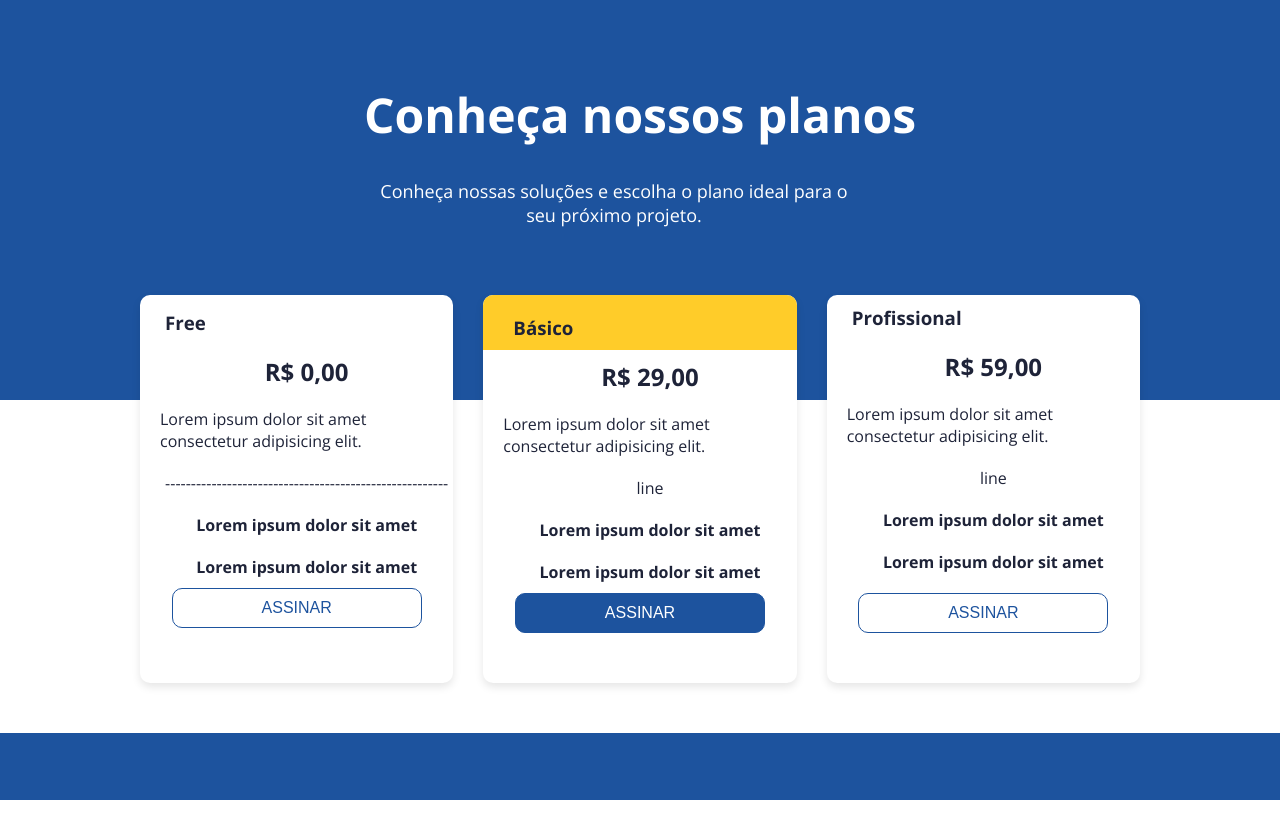
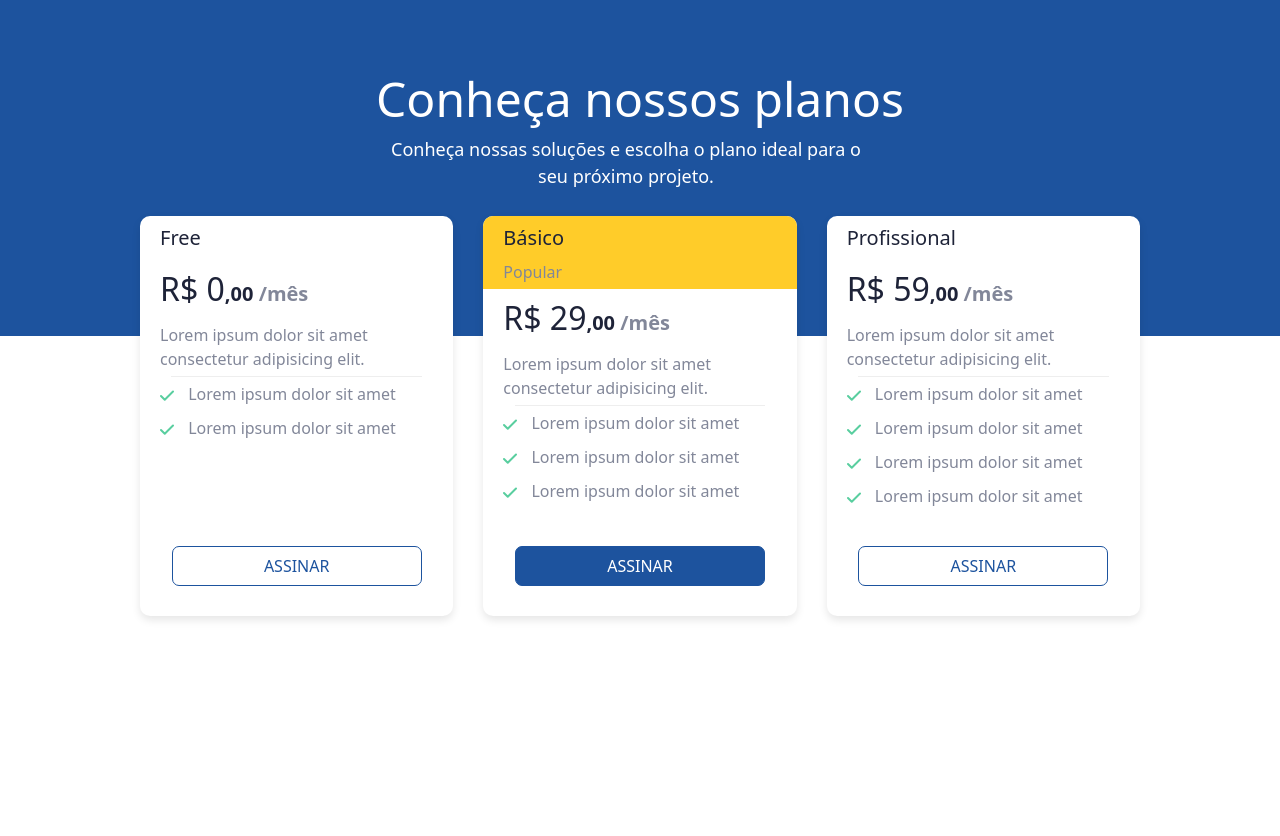
Before and after one commit to felipe0424/projeto-assinatura, a plain HTML site: page index.html in a window 1280 px wide. Before the commit the page ends 800 px from the top, so only its background shows below. Drawn offline with nearby package versions, Linux system fonts and the light colour scheme.

Commit message:
Atualização index

```diff
--- a/index.html
+++ b/index.html
@@ -5,6 +5,8 @@
     <meta name="viewport" content="width=device-width, initial-scale=1.0">
     <link rel="stylesheet" href="src/assets/style/global.css">
     <link href="https://fonts.googleapis.com/css2?family=Open+Sans:ital,wght@0,300..800;1,300..800&display=swap" rel="stylesheet">
+    <link href="https://cdn.jsdelivr.net/npm/bootstrap@5.3.3/dist/css/bootstrap.min.css" rel="stylesheet">
+    <script src="https://cdn.jsdelivr.net/npm/bootstrap@5.3.3/dist/js/bootstrap.bundle.min.js"></script>
     <title>Projeto Assinatura</title>
 </head>
 <body>
@@ -15,34 +17,36 @@
         </div>
     </header>
     <main>
-        <div>
             <div class="planos">
                 <div class="box">
                     <div class="boxPlanos">
-                        <div class="boxH3">
-                            <h3>Free</h3>
+                        <h3>Free</h3>
+                        <h2>R$ 0<strong class="zeros">,00</strong><strong class="mes"> /mês</strong></h2>
+                        <p>Lorem ipsum dolor sit amet consectetur adipisicing elit.</p>
+                        <i class="line"></i>
+                        <div class="incluse">
+                            <p><img src="src/assets/svg/ok.svg" alt="Ok" class="icon"> Lorem ipsum dolor sit amet</p>
+                            <p><img src="src/assets/svg/ok.svg" alt="Ok" class="icon"> Lorem ipsum dolor sit amet</p>
                         </div>
-                        <h2>R$ 0,00</h2>
-                        <p>Lorem ipsum dolor sit amet consectetur adipisicing elit.</p>
-                        <p>-------------------------------------------------------</p>
-                        <h4>Lorem ipsum dolor sit amet</h4>
-                        <h4>Lorem ipsum dolor sit amet</h4>
-                        <div class="btn">
-                            <button>ASSINAR</button>
-                        </div>
+                        <button>ASSINAR</button>
+
                     </div>
 
                     <div class="boxPlanos">
                         <div class="boxH3Principal">
                             <div class="H3Principal">
                               <h3>Básico</h3>
+                              <p>Popular</p>
                             </div>
                         </div>
-                        <h2>R$ 29,00</h2>
+                        <h2>R$ 29<strong class="zeros">,00</strong><strong class="mes"> /mês</strong></h2>
                         <p>Lorem ipsum dolor sit amet consectetur adipisicing elit.</p>
-                        <p>line</p>
-                        <h4>Lorem ipsum dolor sit amet</h4>
-                        <h4>Lorem ipsum dolor sit amet</h4>
+                        <i class="line"></i>
+                        <div class="incluse">
+                            <p><img src="src/assets/svg/ok.svg" alt="Ok" class="icon"> Lorem ipsum dolor sit amet</p>
+                            <p><img src="src/assets/svg/ok.svg" alt="Ok" class="icon"> Lorem ipsum dolor sit amet</p>
+                            <p><img src="src/assets/svg/ok.svg" alt="Ok" class="icon"> Lorem ipsum dolor sit amet</p>
+                        </div>
                         <button class="btnPrincipal">ASSINAR</button>
                     </div>
 
@@ -50,16 +54,17 @@
                         <div class="boxH3">
                             <h3>Profissional</h3>
                         </div>
-                        <h2>R$ 59,00</h2>
+                        <h2>R$ 59<strong class="zeros">,00</strong><strong class="mes"> /mês</strong></h2>
                         <p>Lorem ipsum dolor sit amet consectetur adipisicing elit.</p>
-                        <p>line</p>
-                        <h4>Lorem ipsum dolor sit amet</h4>
-                        <h4>Lorem ipsum dolor sit amet</h4>
+                        <i class="line"></i>
+                        <p><img src="src/assets/svg/ok.svg" alt="Ok" class="icon"> Lorem ipsum dolor sit amet</p>
+                        <p><img src="src/assets/svg/ok.svg" alt="Ok" class="icon"> Lorem ipsum dolor sit amet</p>
+                        <p><img src="src/assets/svg/ok.svg" alt="Ok" class="icon"> Lorem ipsum dolor sit amet</p>
+                        <p><img src="src/assets/svg/ok.svg" alt="Ok" class="icon"> Lorem ipsum dolor sit amet</p>
                         <button>ASSINAR</button>
                     </div>
                 </div>
             </div>
-        </div>
     </main>
 </body>
 </html>
--- a/src/assets/style/global.css
+++ b/src/assets/style/global.css
@@ -1,27 +1,26 @@
 body {
-    background: linear-gradient(to bottom, #1D539E 400px, #ffffff 200px);
     margin: 0;
     font-family: 'Open Sans', sans-serif;
     color: #1E2338;
 }
 
 header {
+    background-color: #1D539E;
     display: flex;
     justify-content: center;
-    margin-top: 50px;
     width: 100%;
-    max-width: 1200px;
-    margin: 50px auto;
+    padding: 100px;
 }
 
 .title {
     color: #ffffff;
+    position: relative;
+    top: -30px;
 }
 
 .title h1 {
     text-align: center;
     font-size: 48px;
-    justify-content: center;
 }
 
 .title p {
@@ -36,7 +35,10 @@ header {
     justify-content: center;
     margin-top: 50px;
     margin-bottom: 50px;
-    color: #1E2338;
+    height: 400px;
+    color: #828799;
+    position: relative;
+    top: -170px
 }
 
 .box {
@@ -46,59 +48,103 @@ header {
     justify-content: center;
     width: 1000px;
 }
+.line {
+    background-color: #EEEEEE;
+    height: 1px;
+    width: 80%;
+}
 
 .boxPlanos {
     background-color: #ffffff;
     text-align: left;
     box-shadow: 0 4px 8px rgba(0, 0, 0, 0.1);
-    justify-content: center;
     border-radius: 10px;
-    padding: 0;
-    padding-bottom: 50px;
     display: flex;
     flex-direction: column;
-    align-items: center;
+    position: relative;
 }
 
-.boxPlanos h3,
-.boxPlanos h2,
-.boxPlanos p,
-.boxPlanos h4 {
+.boxPlanos button {
+    border-radius: 7px;
+}
+
+button {
+    background-color: #fff;
+    font-size: 16px;
+    color: #1D539E;
+    border: 1px solid #1D539E;
+    cursor: pointer;
+    transition: background-color 0.3s, color 0.3s;
+    width: 250px;
+    height: 40px;
+    margin-top: 100px;
+    align-self: center; /* Centraliza o botão */
+    position:absolute;
+    bottom: 30px;
+}
+.boxPlanosbutton:hover {
+    background-color: #1D539E;
+    color: #ffffff;
+}
+
+.boxPlanos h3 {
+    font-size: 20px;
     margin: 10px 0;
     margin-left: 20px;
+    color: #1E2338;
+}
+
+.boxPlanos h2 {
+    margin: 10px 0;
+    margin-left: 20px;
+    color: #1E2338;
+}
+
+.boxPlanos p {
+    margin: 5px 0;
+    margin-left: 20px;
+}
+
+.zeros {
+    font-size: 20px;
+}
+
+.mes {
+    font-size: 20px;
+    color: #828799;
+}
+
+.incluse {
+    display: flex;
+    flex-direction: column;
+    min-height: 35%;
 }
 
 .boxH3 {
     width: 100%;
     border-radius: 10px 10px 0 0;
-    padding-left: 10px;
     padding-top: 0px;
     margin: 0;
 }
 
 .H3Principal {
-    padding-left: 10px;
-    padding-top: 10px;
+    /*padding-top: 10px;*/
+    position: relative;
 }
 
 .boxH3Principal {
+    display: flex;
+    flex-direction: row;
     width: 100%;
     border-radius: 10px 10px 0 0;
-    margin: 0;
     background-color: #FFCC29;
 }
 
-.btnPrincipal {
-    padding: 10px 20px;
-    background-color: #1D539E;
-    color: #ffffff;
-    border: 1px solid #1D539E;
-    border-radius: 10px;
-    cursor: pointer;
-    transition: background-color 0.3s, color 0.3s;
-    margin-top: auto;
+i {
+    align-self: center;
 }
 
+/*
 button {
     padding: 10px;
     background-color: #fff;
@@ -111,6 +157,16 @@ button {
     margin-top: auto;
     width: 250px;
     height: 40px;
+}
+    */
+.btnPrincipal {
+    background-color: #1D539E;
+    color: #ffffff;
+    border: 1px solid #1D539E;
+    border-radius: 10px;
+    cursor: pointer;
+    transition: background-color 0.3s, color 0.3s;
+    margin-top: auto;
 }
 
 button:hover {
@@ -126,3 +182,7 @@ button:focus {
 .btn {
     align-items: center;
 }
+
+.icon {
+    margin-right: 10px;
+}
```
Also changed, not shown: src/assets/svg/ok.svg (added).
